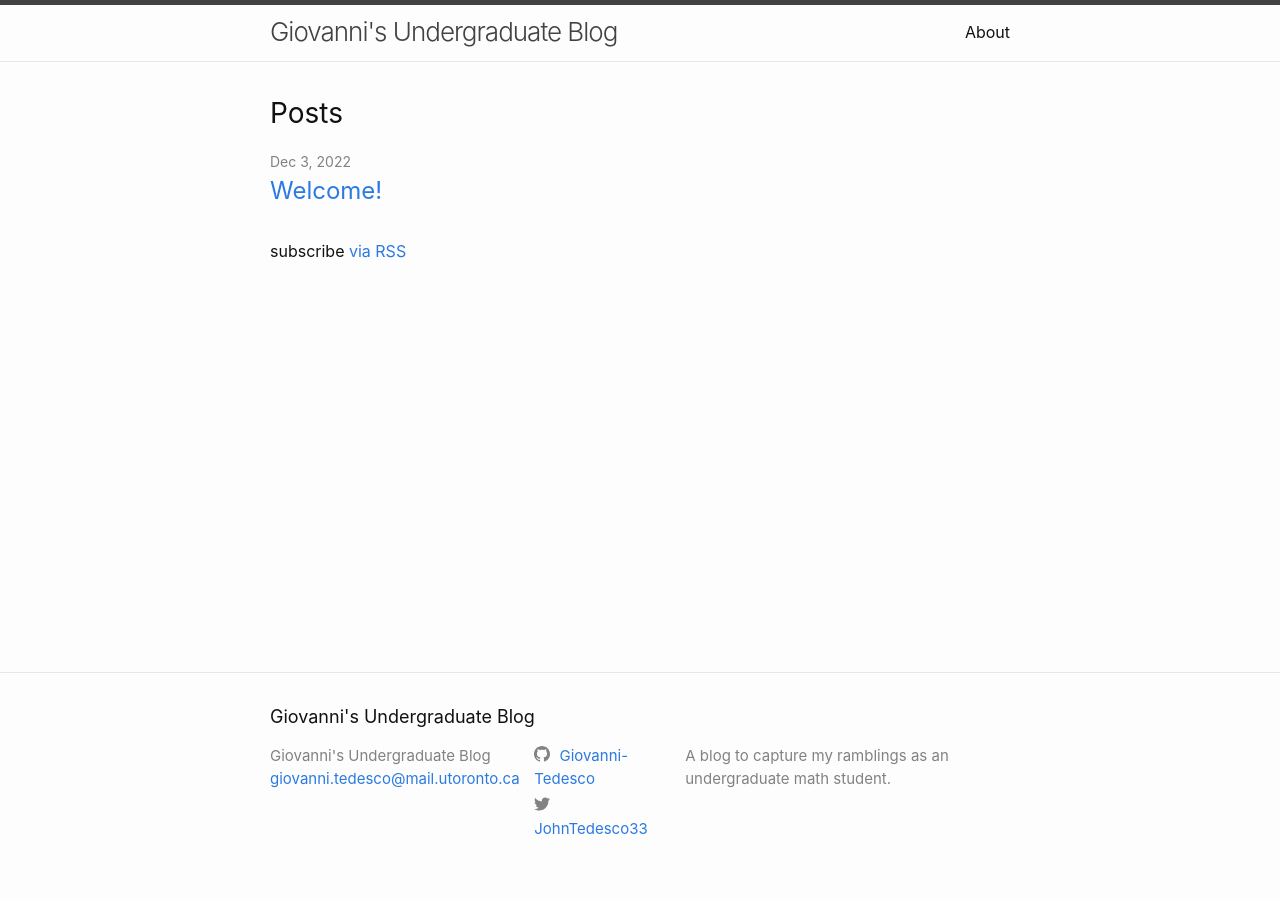
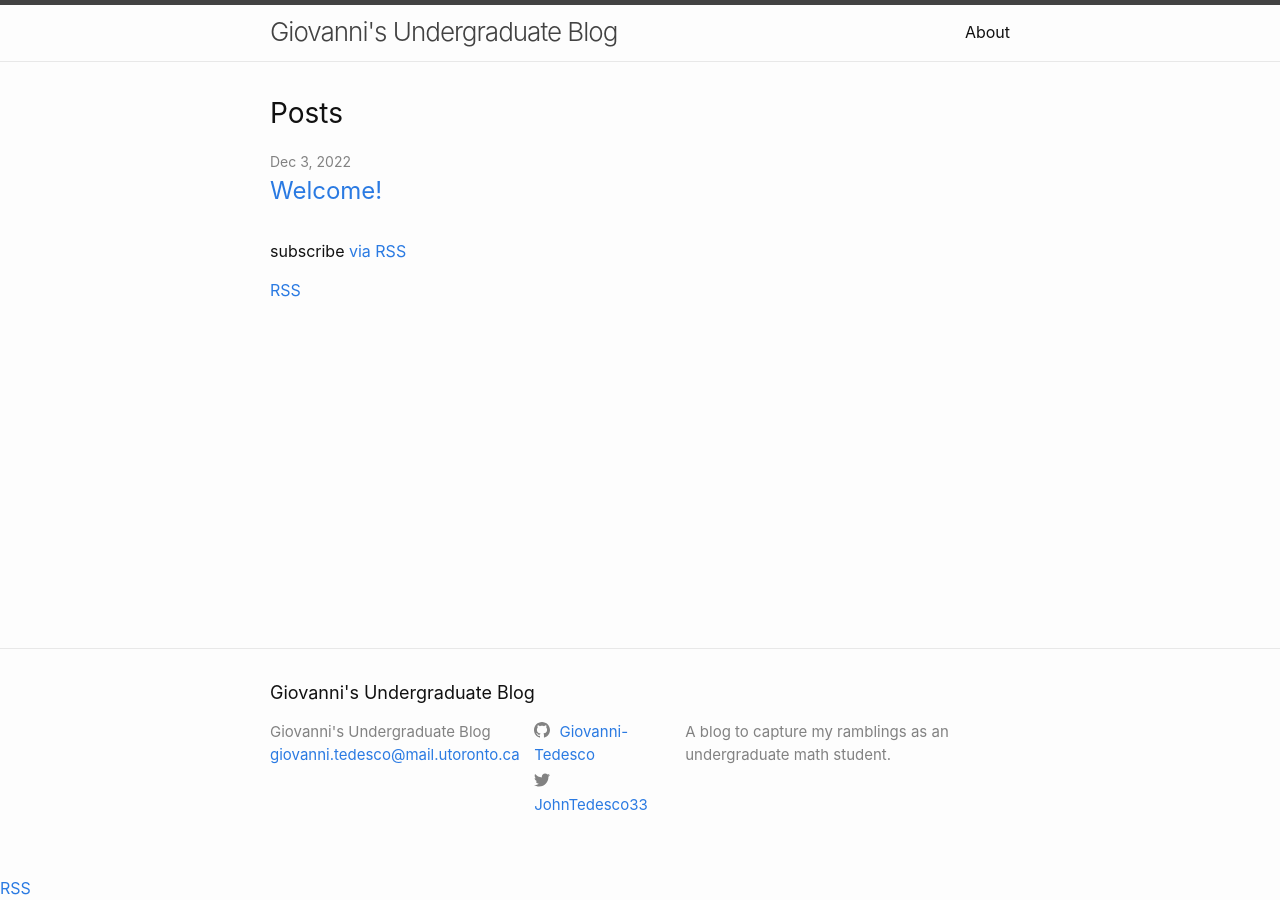
Before and after one commit to Giovanni-Tedesco/undergrad-blog, a Jekyll site: the page built from index.md, in a window 1280 px wide. Built offline with Jekyll 4.4.1, drawn with Linux system fonts in a browser that asks for light colours.

Commit message:
Adds some rss stuff

```diff
--- a/_includes/head.html
+++ b/_includes/head.html
@@ -8,4 +8,6 @@
   {%- if jekyll.environment == 'production' and site.google_analytics -%}
     {%- include google-analytics.html -%}
   {%- endif -%}
+  <link rel="alternate" type="application/atom+xml" title="{{ site.title }}" href="/feed.xml">
+  <script type="text/javascript" src="http://cdn.mathjax.org/mathjax/latest/MathJax.js?config=TeX-AMS-MML_HTMLorMML"></script>
 </head>
--- a/_layouts/default.html
+++ b/_layouts/default.html
@@ -15,6 +15,7 @@
 
     {%- include footer.html -%}
 
+    <a class="btn btn-rss" href="/feed.xml" target="_blank">RSS</a>
   </body>
 
 </html>
--- a/_layouts/home.html
+++ b/_layouts/home.html
@@ -29,6 +29,7 @@ layout: default
     </ul>
 
     <p class="rss-subscribe">subscribe <a href="{{ "/feed.xml" | relative_url }}">via RSS</a></p>
+
   {%- endif -%}
-
+  <a class="btn btn-rss" href="/feed.xml" target="_blank">RSS</a>
 </div>
--- a/_layouts/page.html
+++ b/_layouts/page.html
@@ -11,4 +11,6 @@ layout: default
     {{ content }}
   </div>
 
+  <a class="btn btn-rss" href="/feed.xml" target="_blank">RSS</a>
+
 </article>
--- a/_layouts/post.html
+++ b/_layouts/post.html
@@ -25,4 +25,5 @@ layout: default
   {%- endif -%}
 
   <a class="u-url" href="{{ page.url | relative_url }}" hidden></a>
+  <a class="btn btn-rss" href="/feed.xml" target="_blank">RSS</a>
 </article>
```
